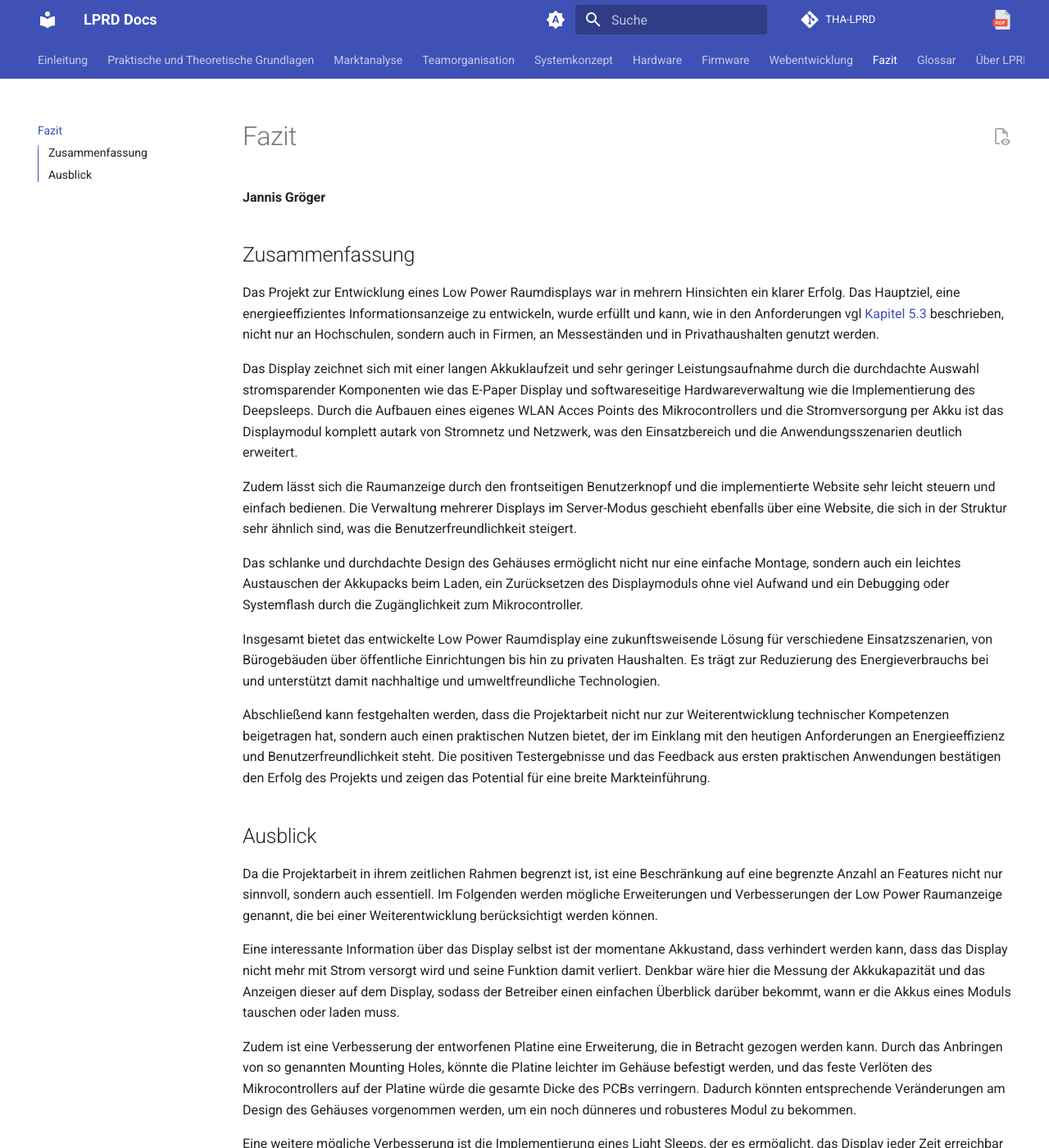
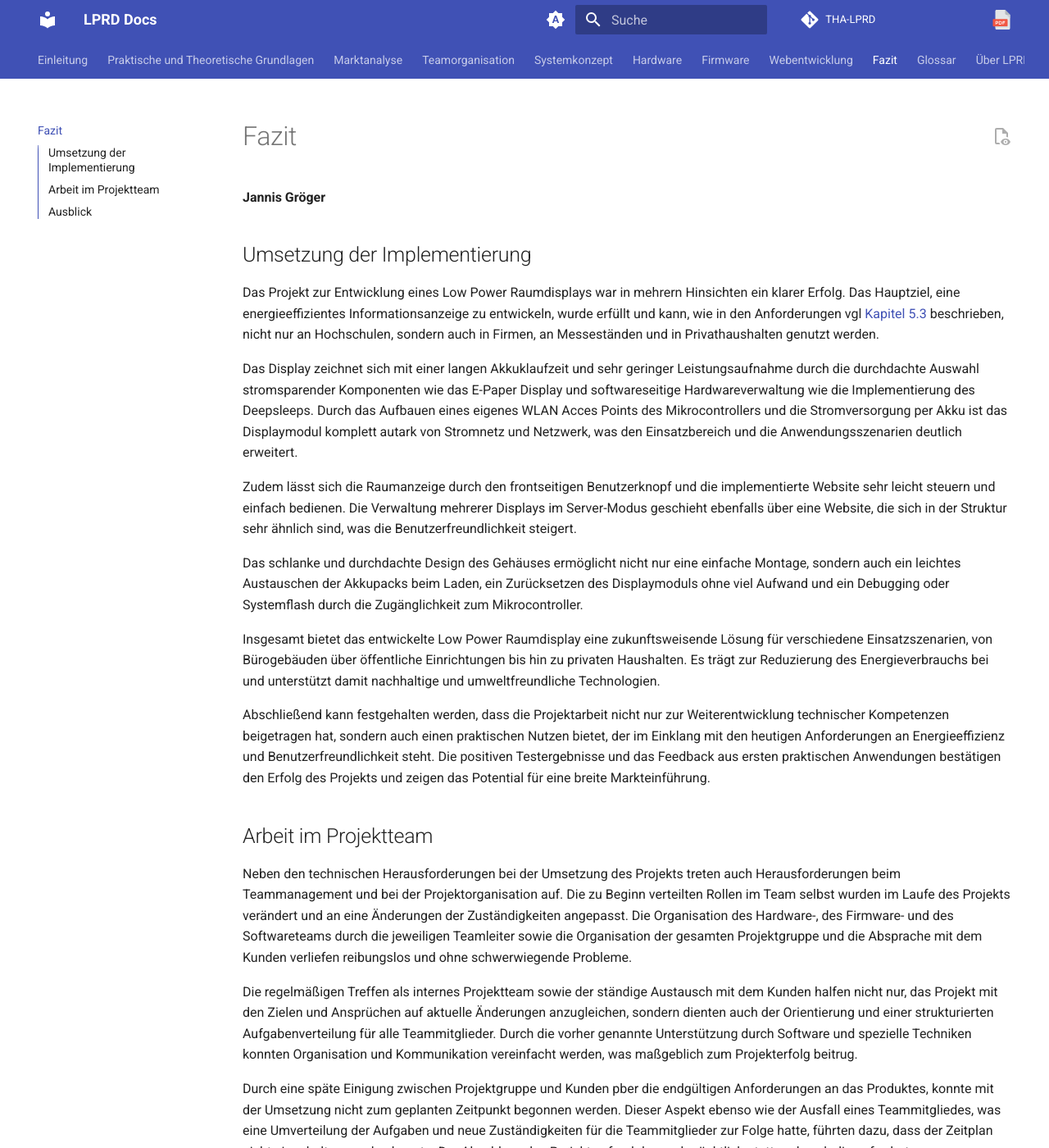
Before and after one commit to THA-LPRD/Docs, an MkDocs documentation site: the page built from docs/Fazit.md, in a window 1280 px wide and 1400 px high. Shown: the whole window at 82% size. Built offline with MkDocs 1.6.1 and Material for MkDocs 9.7.7, drawn with Linux system fonts in a browser that asks for light colours; the version menu is left out; some of the changed text lies outside the part shown.

Commit message:
Added Fazit, Projectmanaegememnt

```diff
--- a/docs/Fazit.md
+++ b/docs/Fazit.md
@@ -1,11 +1,11 @@
 # Fazit
 **Jannis Gröger**
 
-## Zusammenfassung
+## Umsetzung der Implementierung
 
 Das Projekt zur Entwicklung eines Low Power Raumdisplays war in mehrern Hinsichten ein klarer Erfolg. Das Hauptziel, eine energieeffizientes Informationsanzeige zu entwickeln, wurde erfüllt und kann, wie in den Anforderungen vgl [Kapitel 5.3](Systemkonzept.md#potentielle-einsatzgebiete-der-low-power-raumanzeige) beschrieben, nicht nur an Hochschulen, sondern auch in Firmen, an Messeständen und in Privathaushalten genutzt werden.
 
-Das Display zeichnet sich mit einer langen Akkuklaufzeit und sehr geringer Leistungsaufnahme durch die durchdachte Auswahl stromsparender Komponenten wie das E-Paper Display und softwareseitige Hardwareverwaltung wie die Implementierung des Deepsleeps. Durch die Aufbauen eines eigenes WLAN Acces Points des Mikrocontrollers und die Stromversorgung per Akku ist das Displaymodul komplett autark von Stromnetz und Netzwerk, was den Einsatzbereich und die Anwendungsszenarien deutlich erweitert.
+Das Display zeichnet sich mit einer langen Akkuklaufzeit und sehr geringer Leistungsaufnahme durch die durchdachte Auswahl stromsparender Komponenten wie das E-Paper Display und softwareseitige Hardwareverwaltung wie die Implementierung des Deepsleeps. Durch das Aufbauen eines eigenes WLAN Acces Points des Mikrocontrollers und die Stromversorgung per Akku ist das Displaymodul komplett autark von Stromnetz und Netzwerk, was den Einsatzbereich und die Anwendungsszenarien deutlich erweitert.
 
 Zudem lässt sich die Raumanzeige durch den frontseitigen Benutzerknopf und die implementierte Website sehr leicht steuern und einfach bedienen. Die Verwaltung mehrerer Displays im Server-Modus geschieht ebenfalls über eine Website, die sich in der Struktur sehr ähnlich sind, was die Benutzerfreundlichkeit steigert.
 
@@ -14,6 +14,16 @@ Das schlanke und durchdachte Design des Gehäuses ermöglicht nicht nur eine ein
 Insgesamt bietet das entwickelte Low Power Raumdisplay eine zukunftsweisende Lösung für verschiedene Einsatzszenarien, von Bürogebäuden über öffentliche Einrichtungen bis hin zu privaten Haushalten. Es trägt zur Reduzierung des Energieverbrauchs bei und unterstützt damit nachhaltige und umweltfreundliche Technologien.
 
 Abschließend kann festgehalten werden, dass die Projektarbeit nicht nur zur Weiterentwicklung technischer Kompetenzen beigetragen hat, sondern auch einen praktischen Nutzen bietet, der im Einklang mit den heutigen Anforderungen an Energieeffizienz und Benutzerfreundlichkeit steht. Die positiven Testergebnisse und das Feedback aus ersten praktischen Anwendungen bestätigen den Erfolg des Projekts und zeigen das Potential für eine breite Markteinführung.
+
+
+## Arbeit im Projektteam
+
+Neben den technischen Herausforderungen bei der Umsetzung des Projekts treten auch Herausforderungen beim Teammanagement und bei der Projektorganisation auf. Die zu Beginn verteilten Rollen im Team selbst wurden im Laufe des Projekts verändert und an eine Änderungen der Zuständigkeiten angepasst. Die Organisation des Hardware-, des Firmware- und des Softwareteams durch die jeweiligen Teamleiter sowie die Organisation der gesamten Projektgruppe und die Absprache mit dem Kunden verliefen reibungslos und ohne schwerwiegende Probleme.
+
+Die regelmäßigen Treffen als internes Projektteam sowie der ständige Austausch mit dem Kunden halfen nicht nur, das Projekt mit den Zielen und Ansprüchen auf aktuelle Änderungen anzugleichen, sondern dienten auch der Orientierung und einer strukturierten Aufgabenverteilung für alle Teammitglieder. Durch die vorher genannte Unterstützung durch Software und spezielle Techniken konnten Organisation und Kommunikation vereinfacht werden, was maßgeblich zum Projekterfolg beitrug.
+
+Durch eine späte Einigung zwischen Projektgruppe und Kunden pber die endgültigen Anforderungen an das Produktes, konnte mit der Umsetzung nicht zum geplanten Zeitpunkt begonnen werden.
+Dieser Aspekt ebenso wie der Ausfall eines Teammitgliedes, was eine Umverteilung der Aufgaben und neue Zuständigkeiten für die Teammitglieder zur Folge hatte, führten dazu, dass der Zeitplan nicht eingehalten werden konnte. Der Abschluss des Projektes fand dennoch pünktlich statt und auch die geforderten Produktleistungen konnten im Zeitrahmen des Projekts erfüllt werden.
 
 ## Ausblick
 
```
